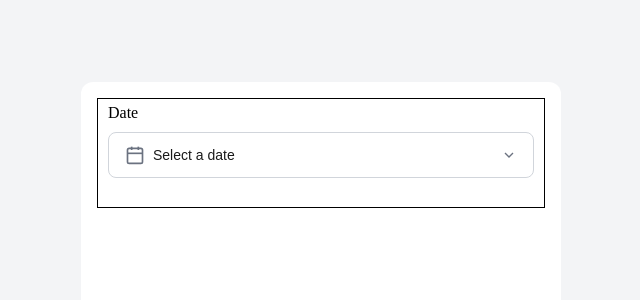
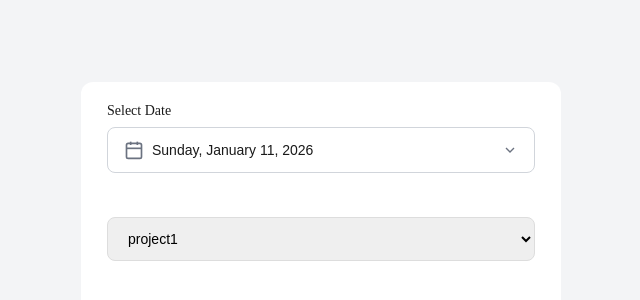
Before and after one commit to Aniamaka-somto/Asoro-Task-tab, a React (Vite) app: page / in a window 1280 px wide. Shown: the part 78-378 px from the top of the page, without its empty margins (319-959 px from the left). Built offline with nearby package versions, Linux system fonts and the light colour scheme.

Commit message:
90 percent done with date section currently working on project section

```diff
--- a/src/App.css
+++ b/src/App.css
@@ -24,8 +24,153 @@ body {
 
 .datetime-container {
   padding: 5px 10px;
-  border: 1px solid;
   display: flex;
   flex-direction: column;
   gap: 10px;
 }
+.project-container {
+  padding: 5px 10px;
+  display: flex;
+  flex-direction: column;
+  gap: 10px;
+  border: black;
+}
+/* .project-dropdown {
+  width: 100%;
+  padding: 12px 16px;
+  font-size: 14px;
+  border: 1px solid #d1d5db;
+  border-radius: 8px;
+  background-color: white;
+  cursor: pointer;
+  color: #1a1a1a;
+  display: flex;
+  align-items: center;
+  gap: 8px;
+  text-align: left;
+  transition: border-color 0.2s;
+}
+.project-dropdown:active {
+  border-color: #9ca3af;
+  appearance: base-select;
+}
+option:first-of-type {
+  border-radius: 8px 8px 0 0;
+} */
+
+.project-dropdown-field {
+  margin-bottom: 24px;
+}
+
+.project-dropdown-label {
+  display: block;
+  font-size: 14px;
+  font-weight: 500;
+  color: #1a1a1a;
+  margin-bottom: 8px;
+}
+
+/* Opt-in to customizable select */
+.project-dropdown,
+.project-dropdown::picker(select) {
+  appearance: base-select;
+}
+.project-dropdown:hover {
+  background-color: white;
+  border-color: #2d9d92;
+}
+
+.project-dropdown {
+  width: 100%;
+  border: 1px solid #dddddd;
+  padding: 12px 16px;
+  font-size: 14px;
+  border-radius: 8px;
+  transition: all 0.1s;
+  cursor: pointer;
+}
+
+.project-dropdown:focus {
+  outline: none;
+  border: 2px solid #2d9d92;
+}
+
+/* Picker icon styling */
+.project-dropdown::picker-icon {
+  color: #999999;
+  transition: 0.4s rotate;
+}
+
+.project-dropdown:open::picker-icon {
+  rotate: 180deg;
+}
+
+/* Drop-down picker styling */
+.project-dropdown::picker(select) {
+  border: none;
+  border-radius: 8px;
+  margin-top: 8px;
+}
+
+/* Option styling */
+.project-dropdown option {
+  display: flex;
+  justify-content: flex-start;
+  align-items: center;
+  gap: 20px;
+  border: 1px solid #dddddd;
+  border-top: 0px;
+  padding: 12px 16px;
+  transition: 0.4s;
+  cursor: pointer;
+}
+
+.project-dropdown option:first-of-type {
+  border-radius: 8px 8px 0 0;
+  border-top: 1px solid #dddddd;
+}
+
+.project-dropdown option:last-of-type {
+  border-radius: 0 0 8px 8px;
+}
+
+.project-dropdown option:not(option:last-of-type) {
+  border-bottom: none;
+}
+
+/* .project-dropdown option:nth-of-type(odd) {
+  background: white;
+} */
+
+/* Selected option styling */
+.project-dropdown option:checked {
+  font-weight: bold;
+}
+
+/* Icon styling */
+.option-icon {
+  font-size: 1.6rem;
+  text-box: trim-both cap alphabetic;
+}
+
+/* Picker animations using popover states */
+.styled-select::picker(select) {
+  opacity: 0;
+  transition: all 0.4s allow-discrete;
+}
+
+.styled-select::picker(select):popover-open {
+  opacity: 1;
+}
+
+@starting-style {
+  .styled-select::picker(select):popover-open {
+    opacity: 0;
+  }
+}
+
+/* Anchor positioning for the picker */
+.project-dropdown::picker(select) {
+  top: calc(anchor(bottom) + 4px);
+  left: anchor(left);
+}
--- a/src/App.jsx
+++ b/src/App.jsx
@@ -1,14 +1,30 @@
-import React from "react";
+import React, { useState } from "react";
 import "./App.css";
 import DateTime from "./components/DateTime";
 
 const App = () => {
+  const [date, setDate] = useState(new Date(2026, 0, 11)); // January 11, 2026
+
   return (
     <div>
       <div className="container">
         <div className="datetime-container">
-          <label>Date</label>
-          <DateTime />
+          {/* had to create a custom datetime picker */}
+          <DateTime value={date} onChange={setDate} label="Select Date" />
+        </div>
+        <div className="project-container">
+          <label htmlFor="select"></label>
+          <select
+            name=""
+            id=""
+            aria-placeholder="select a project"
+            className="project-dropdown"
+          >
+            <option value="">project1</option>
+            <option value="">project2</option>
+            <option value="">project3</option>
+            <option value="">project4</option>
+          </select>
         </div>
       </div>
     </div>
--- a/src/Datetime.css
+++ b/src/Datetime.css
@@ -36,7 +36,7 @@
 
 .date-picker-trigger:focus {
   outline: none;
-  border-color: #2d9d92;
+  border: 2px solid #2d9d92;
 }
 
 .calendar-icon {
--- a/src/components/DateTime.jsx
+++ b/src/components/DateTime.jsx
@@ -1,7 +1,7 @@
 import React, { useState, useEffect, useRef } from "react";
 import "../Datetime.css";
 
-export default function DatePicker({ value, onChange, label }) {
+export default function DateTime({ value, onChange, label }) {
   const [showCalendar, setShowCalendar] = useState(false);
   const [currentMonth, setCurrentMonth] = useState(value || new Date());
   const datePickerRef = useRef(null);
```
